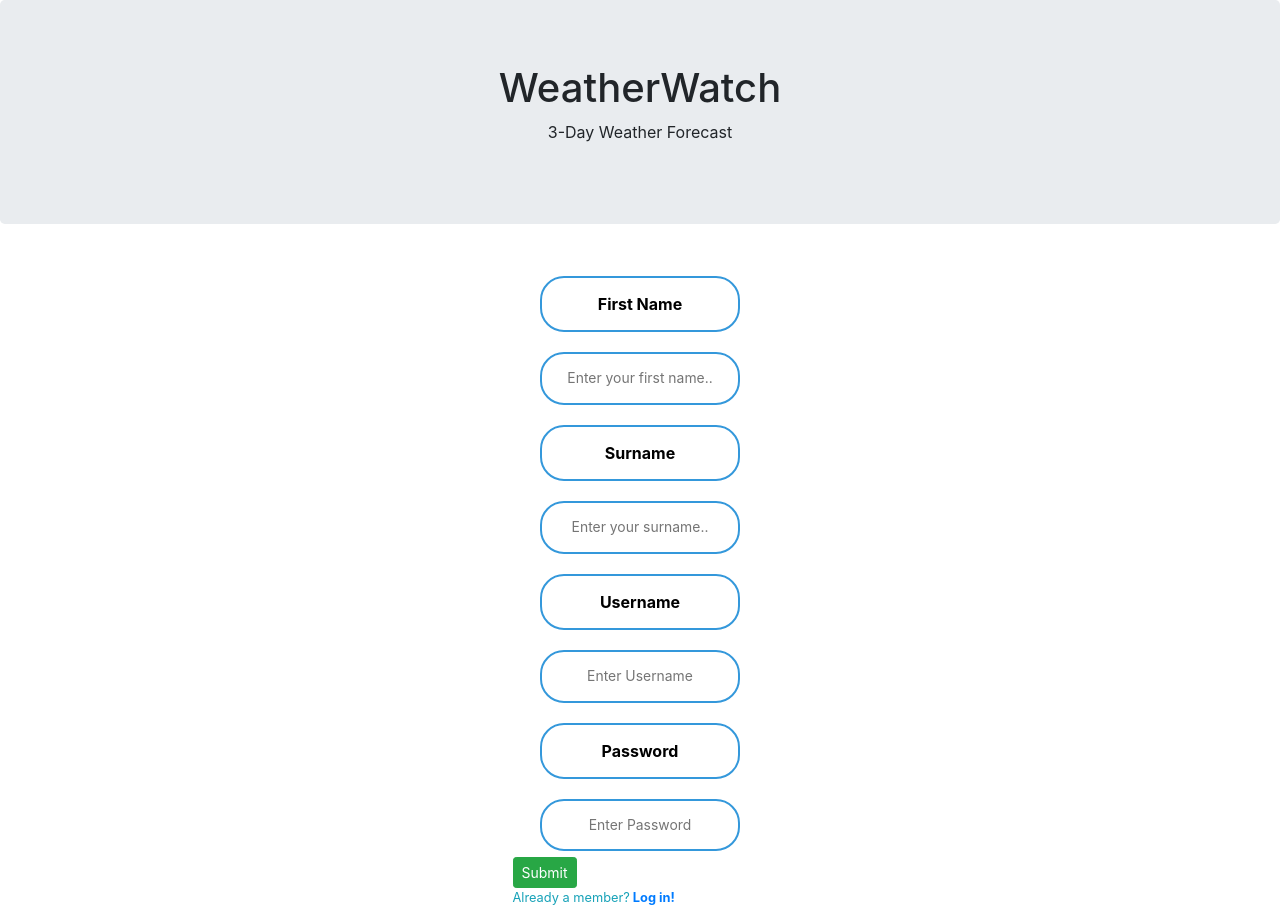
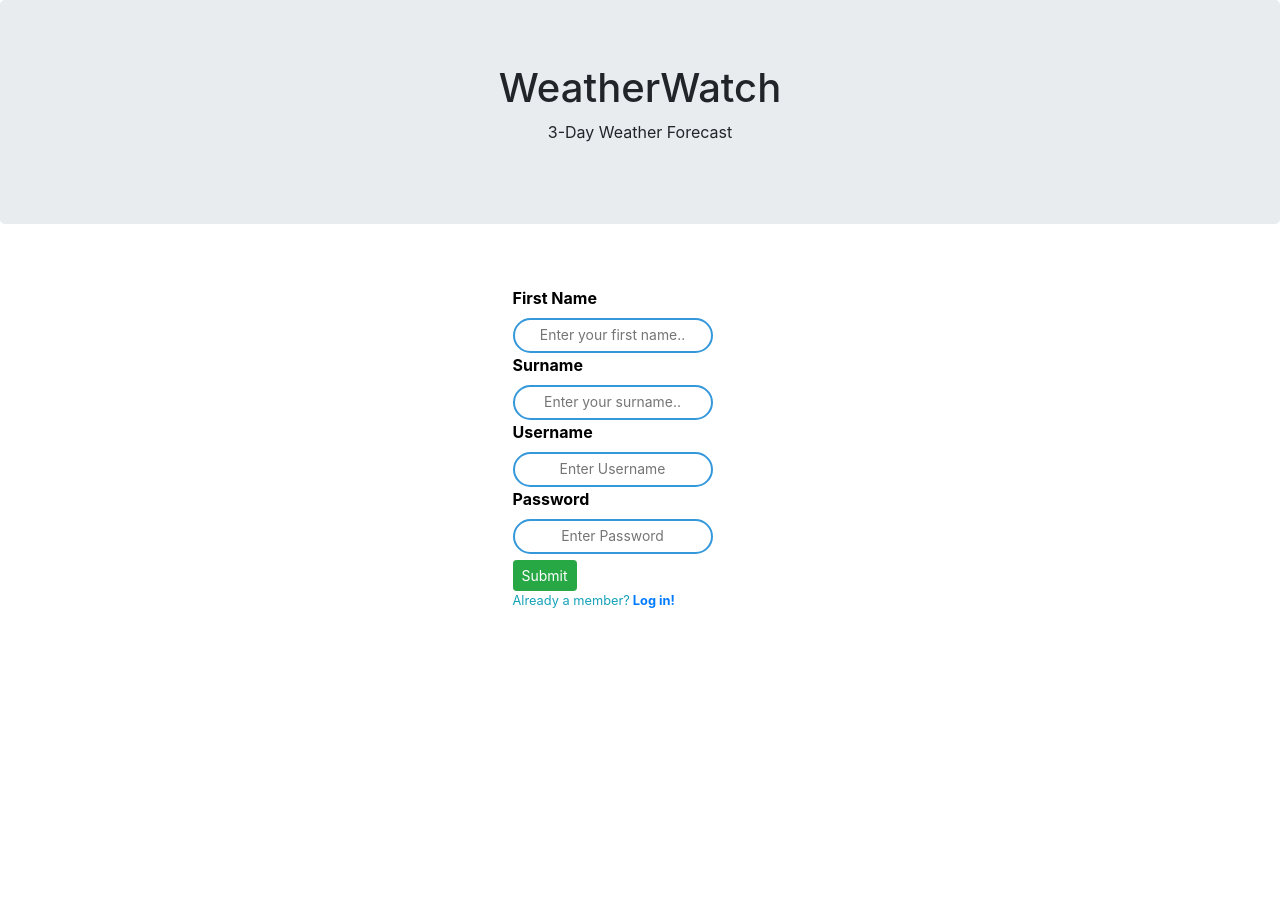
Before and after one commit to StevenDuffy/Flask-Python-Weather-Forecast-App, a Flask app: page /register in a window 1280 px wide. After the commit the page ends 608 px from the top, so only its background shows below. Run offline with Flask 2, Linux system fonts and the light colour scheme; some libraries are stand-ins or nearby versions.

Commit message:
HTML adjustments.

```diff
--- a/FlaskWeatherStation/static/style.css
+++ b/FlaskWeatherStation/static/style.css
@@ -43,12 +43,18 @@ li a:hover{
 }
 .block-elements{
   border:55;
-  background: white;
   display: block;
-  margin: 20px auto;
   text-align: center;
   border: 2px solid #3498db;
-  padding: 14px 10px;
+  padding: 5px 5px;
+  width: 200px;
+  outline: none;
+  color: black;
+  border-radius: 24px;
+  transition: 0.25s;
+}
+.unblock-elements{
+  display: block;
   width: 200px;
   outline: none;
   color: black;
@@ -62,7 +68,7 @@ li a:hover{
   border-radius: 0.5px;
 }
 .block-elements:focus{
-  width: 280px;
+  width: 240px;
   border-color: #2ecc71;
 }
 .center-contents{
--- a/FlaskWeatherStation/templates/login.html
+++ b/FlaskWeatherStation/templates/login.html
@@ -19,11 +19,11 @@
             <div class="col-sm-3">
                 <form action="/home" method="POST">
                     <div>
-                        <label for="username" class="block-elements"><b>Username</b></label>
+                        <label for="username" class="unblock-elements"><b>Username</b></label>
                         <input type="text" class="text block-elements" placeholder="Enter Username" name="username" required>
                     </div>
                     <div>
-                        <label for="psw" class="block-elements"><b>Password</b></label>
+                        <label for="psw" class="unblock-elements"><b>Password</b></label>
                         <input type="password" class="text block-elements" style="margin-bottom: 6px;" placeholder="Enter Password" name="psw" required>
                         {% if registration_succeeded %}
                         <p class="text-info small">Registration successful! Log in to continue.</p>
--- a/FlaskWeatherStation/templates/register.html
+++ b/FlaskWeatherStation/templates/register.html
@@ -16,26 +16,26 @@
               </div>
     <div class="container">
         <div class="row form-center" >
-            <div class="col-sm-3">
+            <div class="col-sm-3 ">
 
                 <form action="/registered/login" method="POST">
                     <div>
-                        <label for="firstName" class="block-elements"><b>First Name</b></label>
+                        <label for="firstName" class="unblock-elements"><b>First Name</b></label>
                         <input type="text" class="text block-elements" placeholder="Enter your first name.." name="firstName" required>
                     </div>
 
                     <div>
-                        <label for="secondName" class="block-elements"><b>Surname</b></label>
+                        <label for="secondName" class="unblock-elements"><b>Surname</b></label>
                         <input type="text" class="text block-elements" placeholder="Enter your surname.." name="secondName" required>
                     </div>
 
                     <div>
-                        <label for="username" class="block-elements"><b>Username</b></label>
+                        <label for="username" class="unblock-elements"><b>Username</b></label>
                         <input type="text" class="text block-elements" placeholder="Enter Username" name="username" required>
                     </div>
 
                     <div>
-                        <label for="psw" class="block-elements"><b>Password</b></label>
+                        <label for="psw" class="unblock-elements"><b>Password</b></label>
                         <input type="password" class="text block-elements" style="margin-bottom: 6px;" placeholder="Enter Password" name="psw" required>
                     </div>
                     <div>
```
